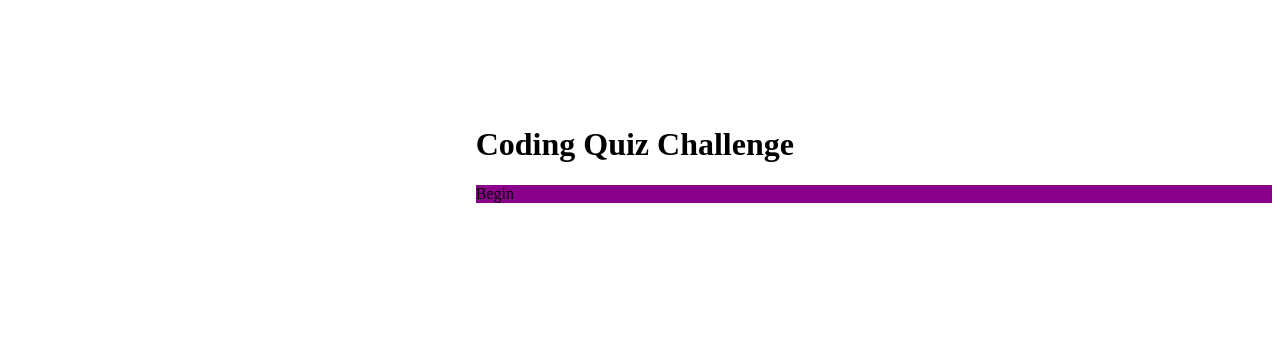
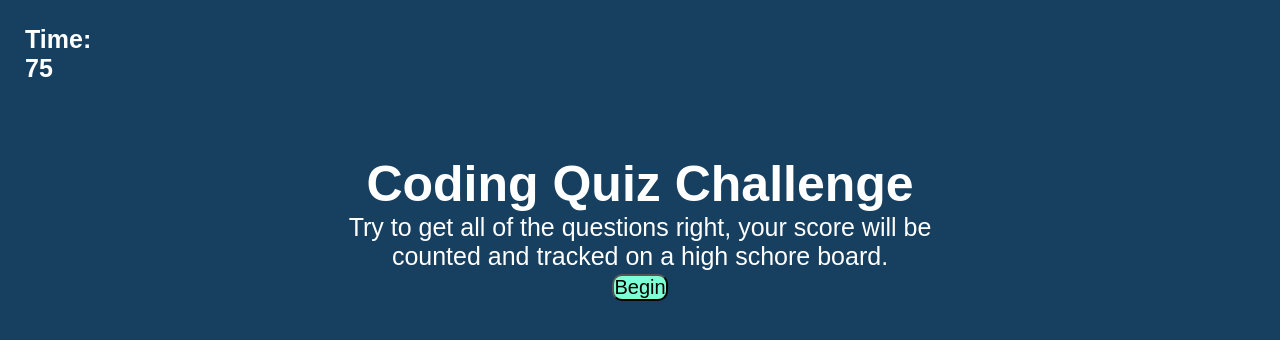
Before and after one commit to MaverickWilkinson/Programming-Quiz, a plain HTML site: page index.html in a window 1280 px wide. Drawn offline with Linux system fonts and the light colour scheme.

Commit message:
updating files

```diff
--- a/index.html
+++ b/index.html
@@ -7,15 +7,24 @@
     <link rel="stylesheet" href="style.css">
 </head>
 <body>
+    <header>
+        <!-- timer countdown will show here -->
+        <h3>Time:
+            <div id="timeLeft">75</div>
+        </h3>
+    </header>
+
+
     <!--div for the text question and content that goes in the center of the screen-->
-     <div class="maincontent">
-        <div id="questiontext">
-            <h1>Coding Quiz Challenge</h1>
-        </div>
-        <div class="startbutton">
+     <main>
+        <h1>Coding Quiz Challenge</h1>
+        <p>Try to get all of the questions right, your score will be counted and tracked on a high schore board.</p>
+        <button class="startbutton">
         Begin
-        </div>
-     </div>
-     <div></div>
+        </button>
+    </main>
+
+    <script src="script.js"></script>
+
 </body>
 </html>
--- a/script.js
+++ b/script.js
@@ -0,0 +1,40 @@
+
+//getting the information and buttons from the html
+var BeginButton = document.querySelector("startbutton");
+var MainContent = document.querySelector("main");
+var Time = document.querySelector("#timeLeft");
+
+//this is where variables will be created to be used in the quiz
+
+
+//tracks questions info
+var questions = (
+    {
+        question:'What is the term used to described a labled piece of data in Javascript',
+        options:['Element', 'variable', 'div'],
+        answer: 'Element'
+    }
+)
+
+function startQuiz(){
+    //variable to track which question the user is answering
+    var currentQuestion = 0;
+    startTime();
+    //creating elements to be put into the page
+    questionText = document.createElement("h2");
+    answerList = document.createElement("ol");
+    result = document.createElement("p");
+    //append them to the doc
+    writeQuestions(currentQuestion);
+}
+
+function writeQuestions(currentQuestion){
+    //clearing content so new question can be added
+    MainContent.innerHTML = "";
+    questionText.innerText = "";
+    answerList.innerText = "";
+
+}
+
+//eventlistener to start the quiz then the user presses the start button
+BeginButton.addEventListener("click", startQuiz);
--- a/style.css
+++ b/style.css
@@ -1,8 +1,40 @@
-.maincontent {
-    margin-left: 37%;
-    margin-top: 10%;
+* {
+    margin: 0;
+    padding: 0;
+    font-size: 25px;
+    box-sizing: border-box;
+    font-family: Arial, Helvetica, sans-serif;
+    background-color: #173F5F;
 }
-.startbutton{
+header {
+    display: flex;
+    justify-content: space-between;
+    padding: 25px;
+}
 
-    background-color: darkmagenta;
+main {
+    text-align: center;
+    color: #ffffff;
+    width: 600px;
+    margin: 0 auto;
+    margin-top: 40px;
+    padding: 5pt;
+
 }
+
+h1 {
+    font-size: 2em;
+    font-weight: bold;
+    color: #ffffff;
+
+}
+
+h3{
+    color: #ffffff;
+}
+
+button{
+background-color: aquamarine;
+border-radius: 10px;
+font-size: 20px;
+}
```
